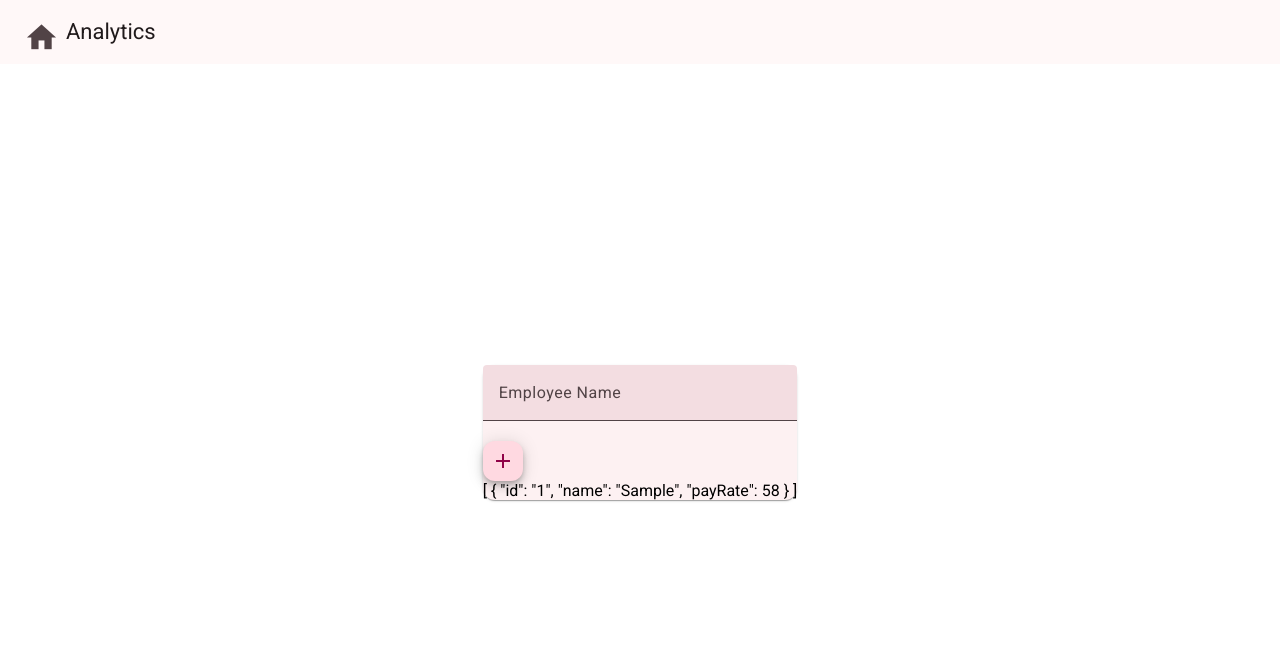
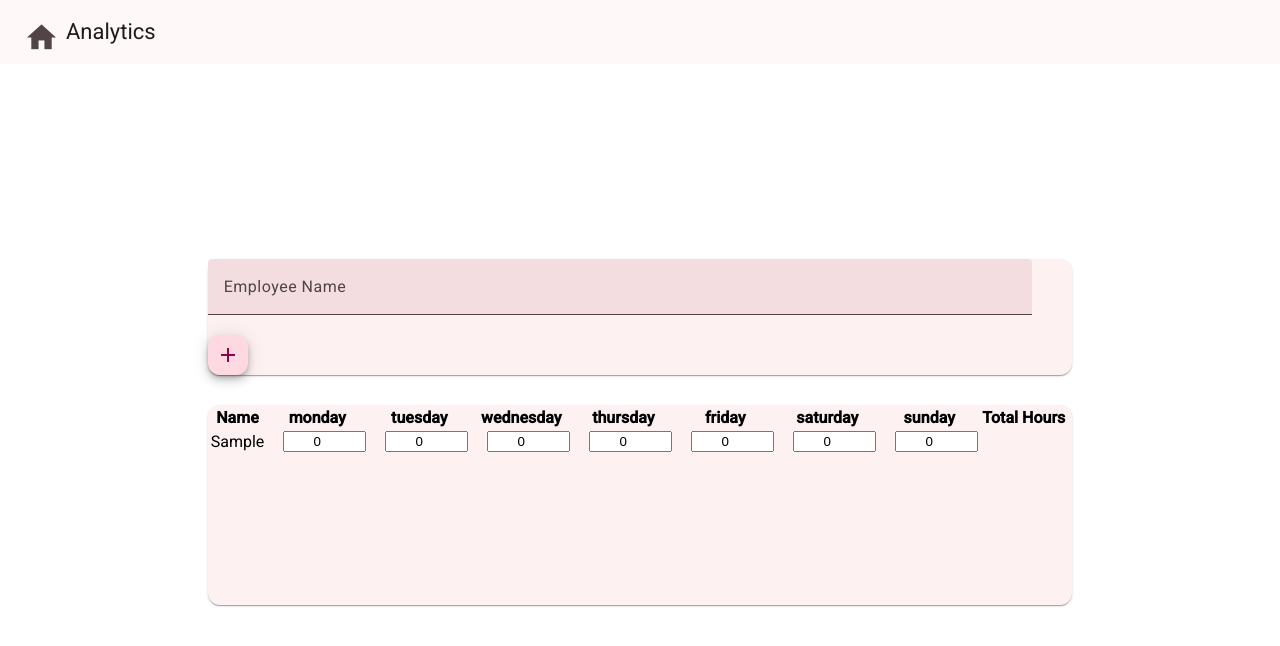
Before and after one commit to kchild89/Mtech-Timesheet-App, an Angular app: page /timesheet in a window 1280 px wide. Both pictures are taken after typing "Sample" into the empty fields and a click on the button "add". Shown: the top 646 px of the page. Built offline with nearby package versions, Linux system fonts and the light colour scheme.

Commit message:
Start of unit 8

```diff
--- a/src/app/components/timesheet/timesheet.component.html
+++ b/src/app/components/timesheet/timesheet.component.html
@@ -23,7 +23,30 @@
       >
         <mat-icon>add</mat-icon>
       </button>
-      <div>{{ employees | json }}</div>
+    </mat-card>
+    <mat-card class="hours">
+      <table>
+        <thead>
+          <th>Name</th>
+          <th *ngFor="let day of weekdays">{{ day }}</th>
+          <th>Total Hours</th>
+          <th></th>
+        </thead>
+
+        <tbody>
+          <tr *ngFor="let employee of employees; let i = index">
+            <td>{{ employee.name }}</td>
+            <td *ngFor="let day of weekdays">
+              <input
+                type="number"
+                [id]="day"
+                [(ngModel)]="employee[day]"
+                class="hours-input"
+              />
+            </td>
+          </tr>
+        </tbody>
+      </table>
     </mat-card>
   </div>
 </div>
--- a/src/app/components/timesheet/timesheet.component.scss
+++ b/src/app/components/timesheet/timesheet.component.scss
@@ -5,3 +5,25 @@ h2 {
 .cards {
   margin: auto;
 }
+
+mat-form-field {
+  width: calc(100% - 40px);
+}
+
+.hours {
+  margin-top: 30px;
+}
+
+.hours {
+  min-height: 200px;
+  margin-top: 30px;
+  display: flex;
+  flex-direction: column;
+  justify-content: space-between;
+}
+
+.hours-input {
+  max-width: 75px;
+  margin-left: 15px;
+  text-align: center;
+}
--- a/src/app/components/timesheet/timesheet.component.ts
+++ b/src/app/components/timesheet/timesheet.component.ts
@@ -17,6 +17,15 @@ export class TimesheetComponent implements OnInit {
   employeeNameFC = new FormControl('', this.nameValidator());
   employees: Employee[] = [];
   employeeId = 0;
+  weekdays: string[] = [
+    'monday',
+    'tuesday',
+    'wednesday',
+    'thursday',
+    'friday',
+    'saturday',
+    'sunday',
+  ];
 
   constructor(
     private route: ActivatedRoute,
@@ -39,9 +48,14 @@ export class TimesheetComponent implements OnInit {
         departmentId: this.department?.id,
         name: this.employeeNameFC.value,
         payRate: Math.floor(Math.random() * 50) + 50,
+        monday: 0,
+        tuesday: 0,
+        wednesday: 0,
+        thursday: 0,
+        friday: 0,
+        saturday: 0,
+        sunday: 0,
       });
-
-      this.employeeNameFC.updateValueAndValidity();
 
       this.employeeNameFC.setValue('');
     }
--- a/src/app/modules/material.module.ts
+++ b/src/app/modules/material.module.ts
@@ -8,6 +8,7 @@ import { MatListModule } from '@angular/material/list';
 import { ReactiveFormsModule } from '@angular/forms';
 import { MatFormFieldModule } from '@angular/material/form-field';
 import { MatInputModule } from '@angular/material/input';
+import { FormsModule } from '@angular/forms';
 
 @NgModule({
   declarations: [],
@@ -22,6 +23,7 @@ import { MatInputModule } from '@angular/material/input';
     MatFormFieldModule,
     ReactiveFormsModule,
     MatInputModule,
+    FormsModule,
   ],
   exports: [
     MatToolbarModule,
@@ -33,6 +35,7 @@ import { MatInputModule } from '@angular/material/input';
     MatFormFieldModule,
     ReactiveFormsModule,
     MatInputModule,
+    FormsModule,
   ],
 })
 export class MaterialModule {}
```
Also changed, not shown: src/app/interfaces/employee..ts (+9 -0 lines).
